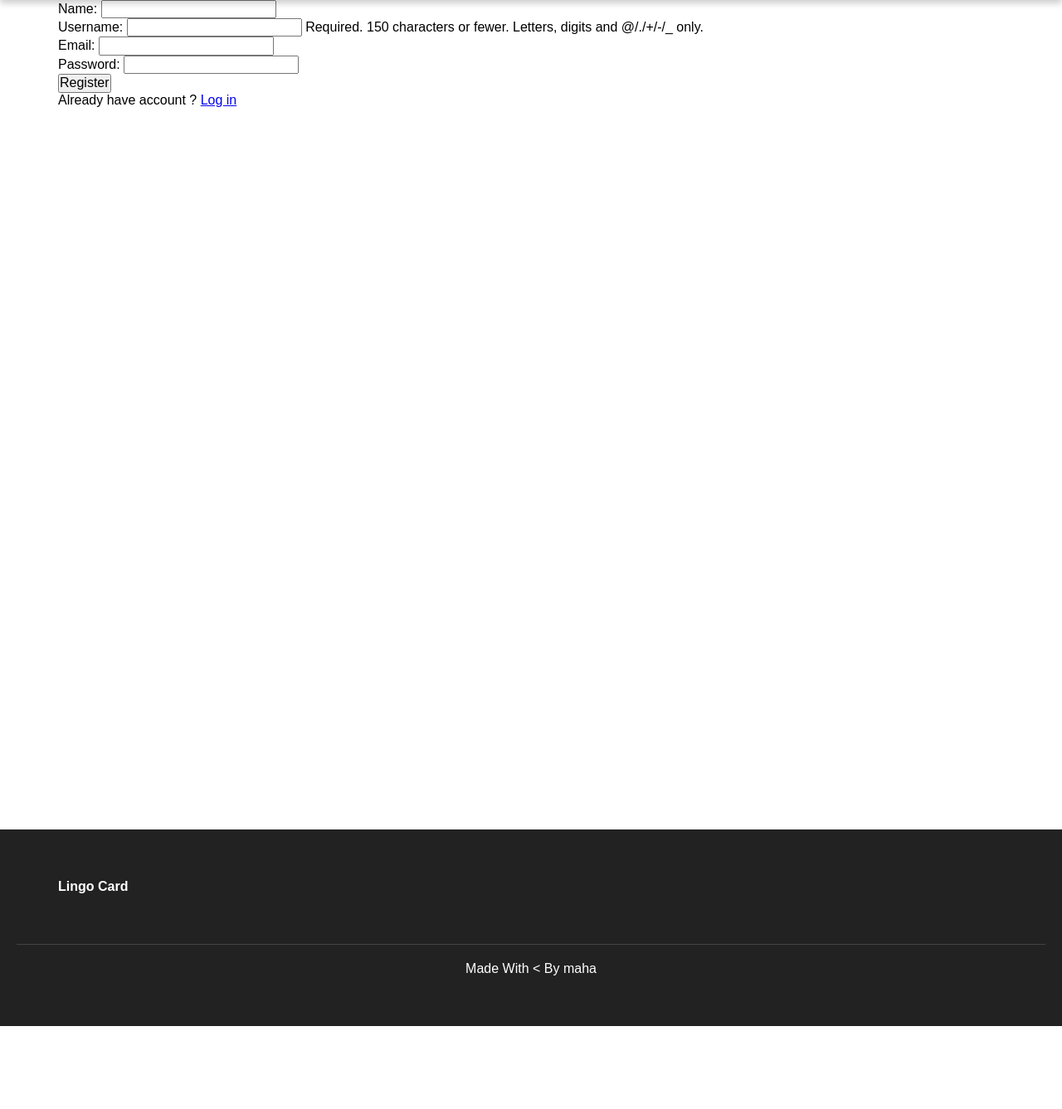
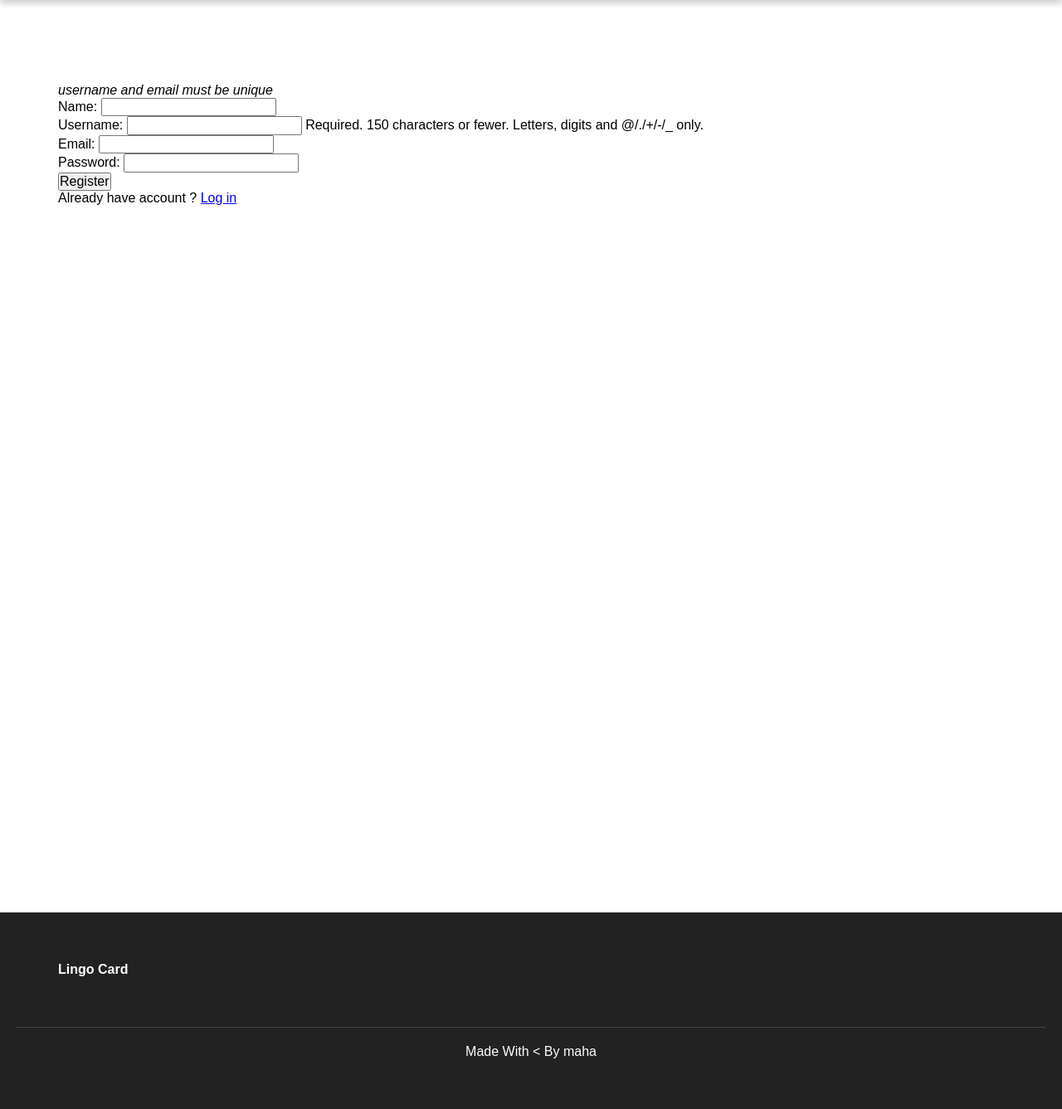
Before and after one commit to m02aha/lingo-card, a Django app: page /register/ in a window 1280 px wide. Shown: the part 71-1408 px from the top of the page at 83% size. Before the commit the page ends 1308 px from the top, so only its background shows below. Run offline with Django 4.2, Linux system fonts and the light colour scheme; some web fonts are replaced.

Commit message:
Update register-login.html
edit login template

```diff
--- a/lingocard/base/templates/base/register-login.html
+++ b/lingocard/base/templates/base/register-login.html
@@ -4,26 +4,24 @@
 
 
 
-<div class="container register-login">
+<div class="container register-login" style="margin-top: 100px;">
 {% if page == 'login'%}
 <form action="" method="post">
 
+
     {% csrf_token %}
+
 <!--
    <label for="username">Username</label>
    <input type="text" name="username" id="username" placeholder="type A username">
-
     -->
-    <ul>
-        <li><strong>Username and emails</strong> must be unique</li>
-    </ul>
    <label for="email">Email</label>
    <input type="email" name="email" id="email" placeholder="">
 
    <label for="password">password</label>
    <input type="password" name="password" id="password" placeholder="">
 
-    <input type="submit" value="Log in">
+    <input type="submit" value="Log in" class="go">
    <p>Haven't signed up yet  ? <a href="{% url 'register'%}">Sign up</a></p>
 </form>
 
@@ -35,14 +33,17 @@
 
     {% csrf_token %}
 
+        <samll><i>username and email must be unique</i></small>
+
 
     {{form.as_p}}
 
 
-    <input type="submit" value="Register">
+    <input type="submit" value="Register" class="go">
+<p>Already have account ? <a href="{% url 'login'%}">Log in</a></p>
+
 </form>
 
-<p>Already have account ? <a href="{% url 'login'%}">Log in</a></p>
 
 {% endif %}
 
```
